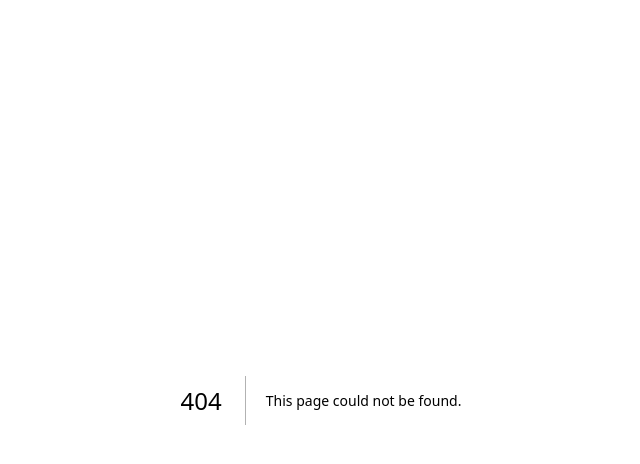
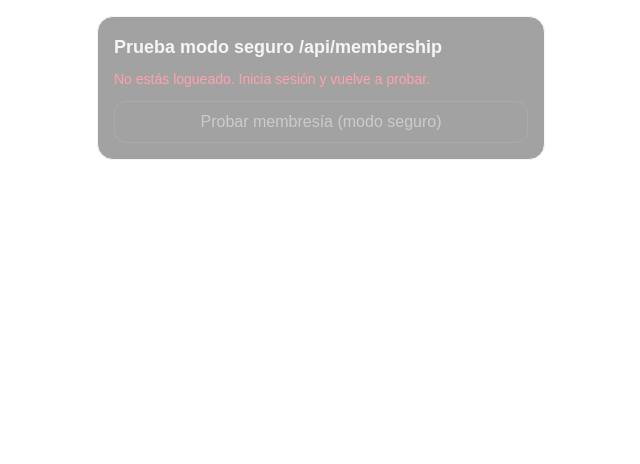
Before and after one commit to fFrancko/beneficios-mvp-web, a Next.js app: page /app in a window 1280 px wide. Before the commit this address had no page. Shown: the top 464 px of the page, without its empty margins (319-959 px from the left). Built offline with nearby package versions, Linux system fonts and the light colour scheme; no server answers.

Commit message:
TestMembershipClient

```diff
--- /dev/null
+++ b/app/app/TestMembershipClient.tsx
@@ -0,0 +1,149 @@
+"use client";
+
+import { useEffect, useMemo, useState } from "react";
+import { createClient } from "@supabase/supabase-js";
+
+type ApiResp = {
+  status?: string;
+  valid_until?: string | null;
+  last_payment_at?: string | null;
+  derived?: { result: "active" | "expired"; now_iso: string; note?: string };
+  error?: string | { code?: string; message?: string };
+};
+
+export default function TestMembershipClient() {
+  const [loading, setLoading] = useState(false);
+  const [resp, setResp] = useState<ApiResp | null>(null);
+  const [sessionState, setSessionState] = useState<
+    { hasSession: boolean; email?: string } | null
+  >(null);
+  const supabase = useMemo(
+    () =>
+      createClient(
+        process.env.NEXT_PUBLIC_SUPABASE_URL!,
+        process.env.NEXT_PUBLIC_SUPABASE_ANON_KEY!
+      ),
+    []
+  );
+
+  useEffect(() => {
+    let mounted = true;
+    (async () => {
+      // 1) Ver si hay sesión
+      const { data } = await supabase.auth.getSession();
+      const s = data?.session;
+      if (mounted) {
+        setSessionState({
+          hasSession: !!s,
+          email: s?.user?.email ?? undefined,
+        });
+      }
+    })();
+    return () => {
+      mounted = false;
+    };
+  }, [supabase]);
+
+  const probar = async () => {
+    try {
+      setLoading(true);
+      setResp(null);
+
+      // 2) Tomar el access_token del usuario
+      const { data } = await supabase.auth.getSession();
+      const token = data.session?.access_token;
+      if (!token) {
+        setResp({ error: "No hay sesión: logueate primero" });
+        return;
+      }
+
+      // 3) Llamar al endpoint SEGURO (sin query ?user=) con Authorization: Bearer
+      const r = await fetch("/api/membership", {
+        headers: { Authorization: `Bearer ${token}` },
+      });
+      const json = (await r.json()) as ApiResp;
+      setResp(json);
+    } catch (e: any) {
+      setResp({ error: e?.message || "Error inesperado" });
+    } finally {
+      setLoading(false);
+    }
+  };
+
+  return (
+    <div className="mx-auto max-w-md p-4 border rounded-2xl bg-neutral-900/40 text-neutral-100">
+      <h2 className="text-lg font-semibold mb-2">Prueba modo seguro /api/membership</h2>
+
+      {!sessionState?.hasSession ? (
+        <div className="text-sm text-rose-300 mb-3">
+          No estás logueado. Inicia sesión y vuelve a probar.
+        </div>
+      ) : (
+        <div className="text-sm text-emerald-300 mb-3">
+          Sesión detectada{sessionState.email ? `: ${sessionState.email}` : ""}.
+        </div>
+      )}
+
+      <button
+        onClick={probar}
+        disabled={loading || !sessionState?.hasSession}
+        className="w-full py-2 rounded-xl border border-white/20 disabled:opacity-50"
+      >
+        {loading ? "Consultando..." : "Probar membresía (modo seguro)"}
+      </button>
+
+      {resp && (
+        <div className="mt-4 space-y-2 text-sm">
+          {"error" in resp && resp.error ? (
+            <div className="p-3 rounded-lg bg-rose-500/15 border border-rose-500/30">
+              <strong>Error: </strong>
+              {typeof resp.error === "string"
+                ? resp.error
+                : resp.error?.message ?? "Error"}
+            </div>
+          ) : (
+            <>
+              <div className="p-3 rounded-lg bg-neutral-800/60 border border-white/10">
+                <div>
+                  <span className="opacity-70">Status: </span>
+                  <span className="font-semibold">{resp.status ?? "—"}</span>
+                </div>
+                <div>
+                  <span className="opacity-70">Válido hasta: </span>
+                  <span className="font-semibold">{resp.valid_until ?? "—"}</span>
+                </div>
+                <div>
+                  <span className="opacity-70">Último pago: </span>
+                  <span className="font-semibold">{resp.last_payment_at ?? "—"}</span>
+                </div>
+              </div>
+
+              <div className="p-3 rounded-lg bg-neutral-800/60 border border-white/10">
+                <div className="mb-1 opacity-70">Derivado:</div>
+                <div>
+                  <span className="opacity-70">Resultado: </span>
+                  <span
+                    className={
+                      "inline-flex items-center px-2 py-0.5 rounded-full text-xs font-semibold " +
+                      (resp.derived?.result === "active"
+                        ? "bg-emerald-500/15 text-emerald-300 border border-emerald-500/30"
+                        : "bg-rose-500/15 text-rose-300 border border-rose-500/30")
+                    }
+                  >
+                    {resp.derived?.result ?? "—"}
+                  </span>
+                </div>
+                <div className="opacity-70">
+                  Ahora: {resp.derived?.now_iso ?? "—"}
+                </div>
+                {resp.derived?.note && (
+                  <div className="opacity-70">Nota: {resp.derived.note}</div>
+                )}
+              </div>
+            </>
+          )}
+        </div>
+      )}
+    </div>
+  );
+}
--- /dev/null
+++ b/app/app/page.tsx
@@ -0,0 +1,9 @@
+import TestMembershipClient from "./TestMembershipClient";
+
+export default function AppHome() {
+  return (
+    <main className="p-4">
+      <TestMembershipClient />
+    </main>
+  );
+}
```
